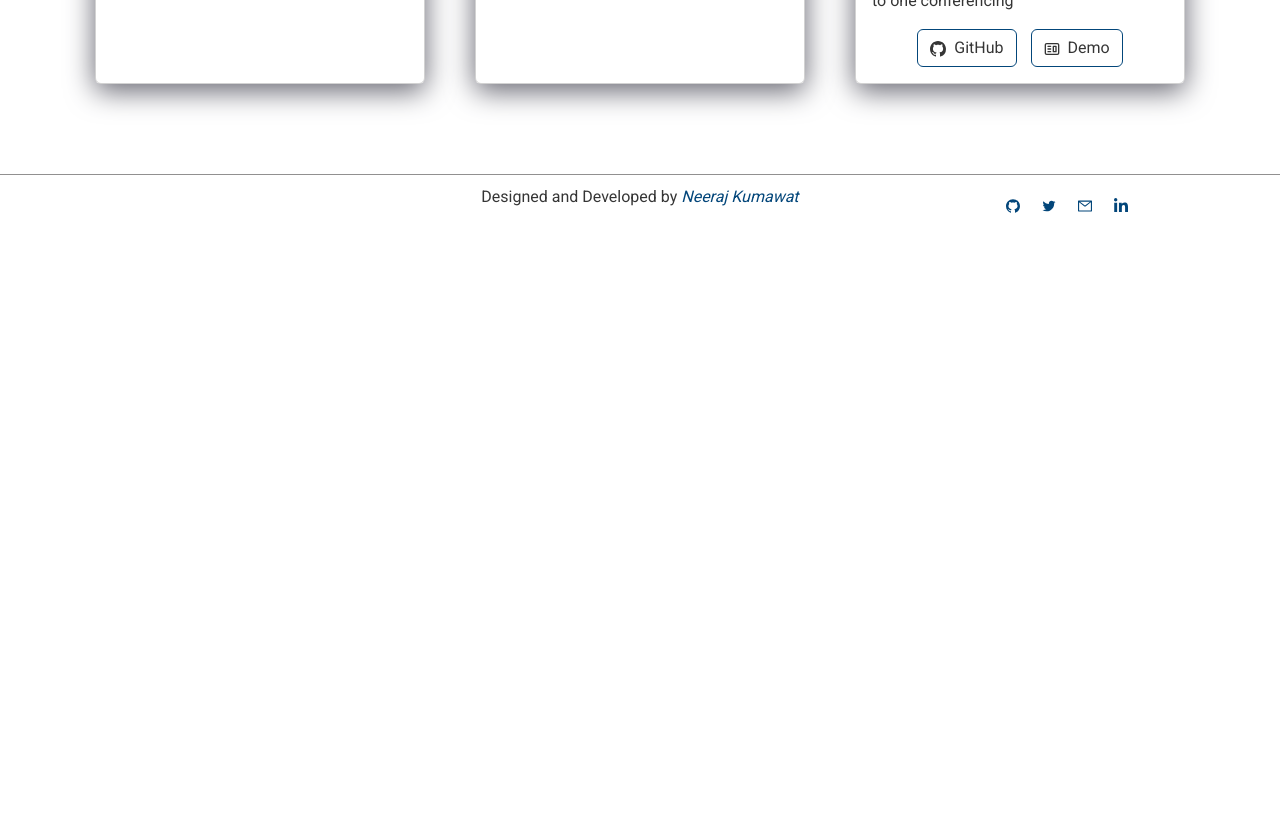
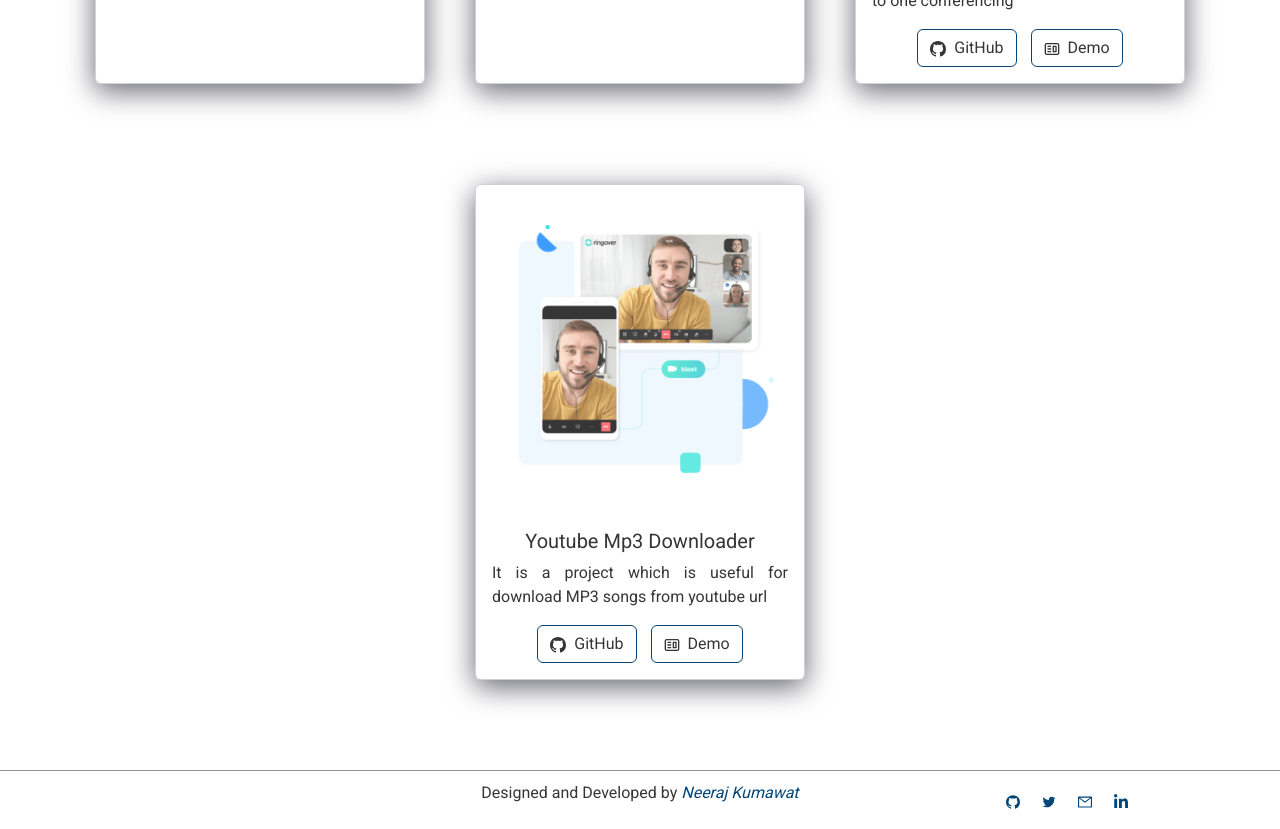
Before and after one commit to nkumawat34/Portfolio-Website, a React (Create React App) app: page /project in a window 1280 px wide. Shown: the part 1280-2109 px from the top of the page. Before the commit the page ends 1513 px from the top, so only its background shows below. Built offline with nearby package versions, Linux system fonts and the light colour scheme.

Commit message:
Youtube Mp3 Downloader

```diff
--- a/src/components/Projects/Projects.js
+++ b/src/components/Projects/Projects.js
@@ -80,6 +80,15 @@
               demoLink="https://client-video-app.onrender.com/"
             />
           </Col>
+          <Col md={6} lg={4} className="project-card">
+            <ProjectCard
+              imgPath={Video}
+              title="Youtube Mp3 Downloader"
+              description="It is a project which is useful for download MP3 songs from youtube url "
+              ghLink="https://github.com/nkumawat34/Youtube_MP3_Download"
+              demoLink="https://youtube-mp3-download-frontend.onrender.com"
+            />
+          </Col>
         </Row>
       </Container>
       <ScrollToTop />
```
Also changed, not shown: src/Assets/tv.png (added).
